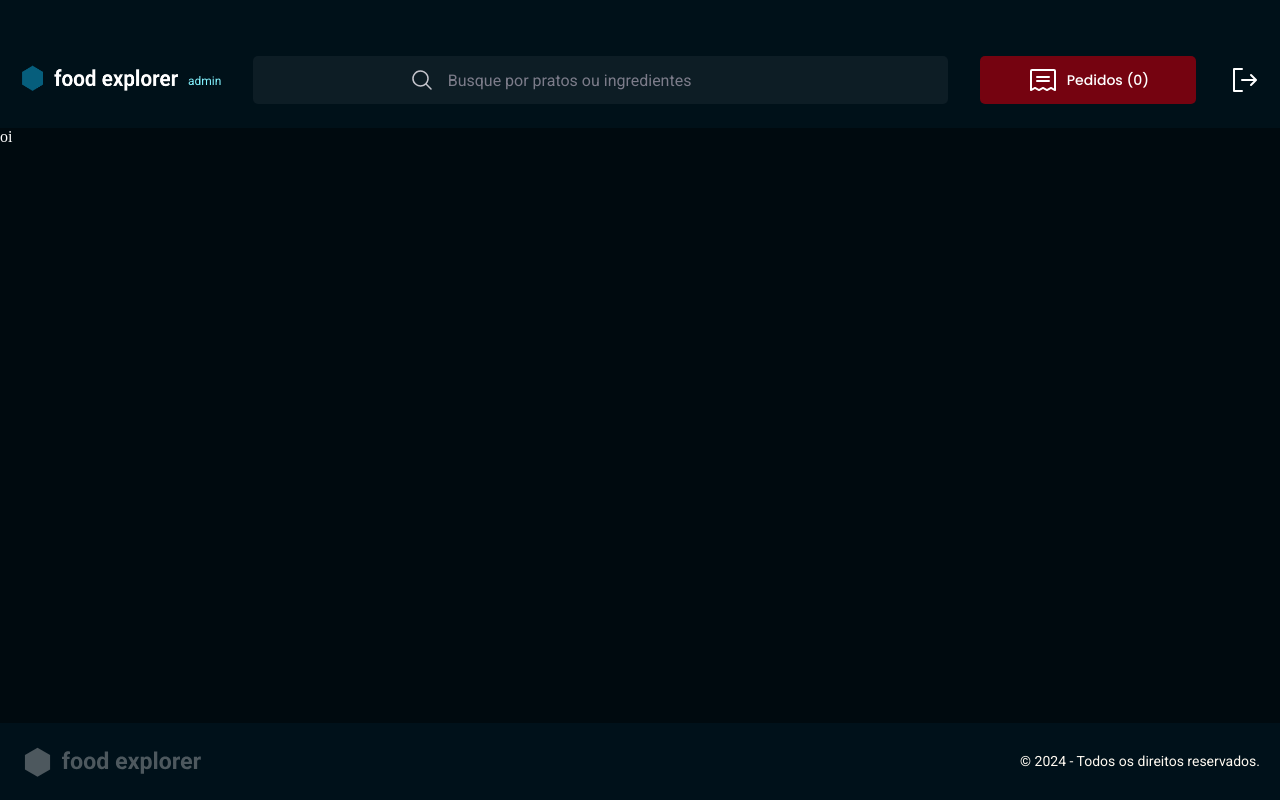
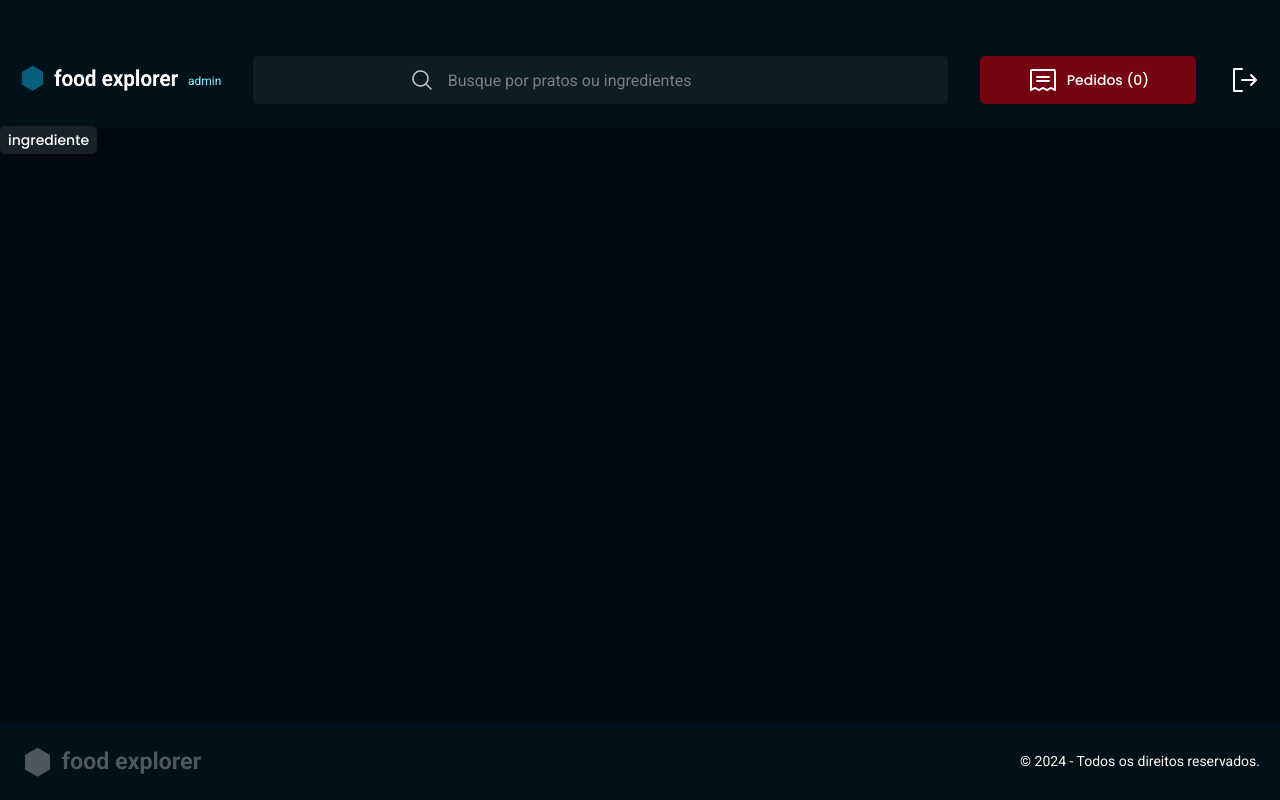
Before and after one commit to vctrhugoop/food-explorer-front-end, a React (Vite) app: page / in a window 1280 px wide. Built offline with nearby package versions, Linux system fonts and the light colour scheme.

Commit message:
🌈 style: create tag component

```diff
--- a/src/components/Tag/index.jsx
+++ b/src/components/Tag/index.jsx
@@ -1,5 +1,5 @@
 import { TagContainer } from './styles';
 
-export function Tag() {
-  return <TagContainer />;
+export function Tag({ children }) {
+  return <TagContainer>{children}</TagContainer>;
 }
--- a/src/components/Tag/styles.js
+++ b/src/components/Tag/styles.js
@@ -1,3 +1,11 @@
 import styled from 'styled-components';
 
-export const TagContainer = styled.div``;
+export const TagContainer = styled.span`
+  background-color: ${({ theme }) => theme.COLORS.DARK['1000']};
+
+  border-radius: 5px;
+
+  padding: 0.4rem 0.8rem;
+
+  ${({ theme }) => theme.FONTS.POPPINS['100-medium']}
+`;
--- a/src/pages/Home/index.jsx
+++ b/src/pages/Home/index.jsx
@@ -1,9 +1,10 @@
+import { Tag } from '../../components/Tag';
 import { HomeContainer } from './styles';
 
 export function Home() {
   return (
     <HomeContainer>
-      <div>oi</div>
+      <Tag>ingrediente</Tag>
     </HomeContainer>
   );
 }
```
